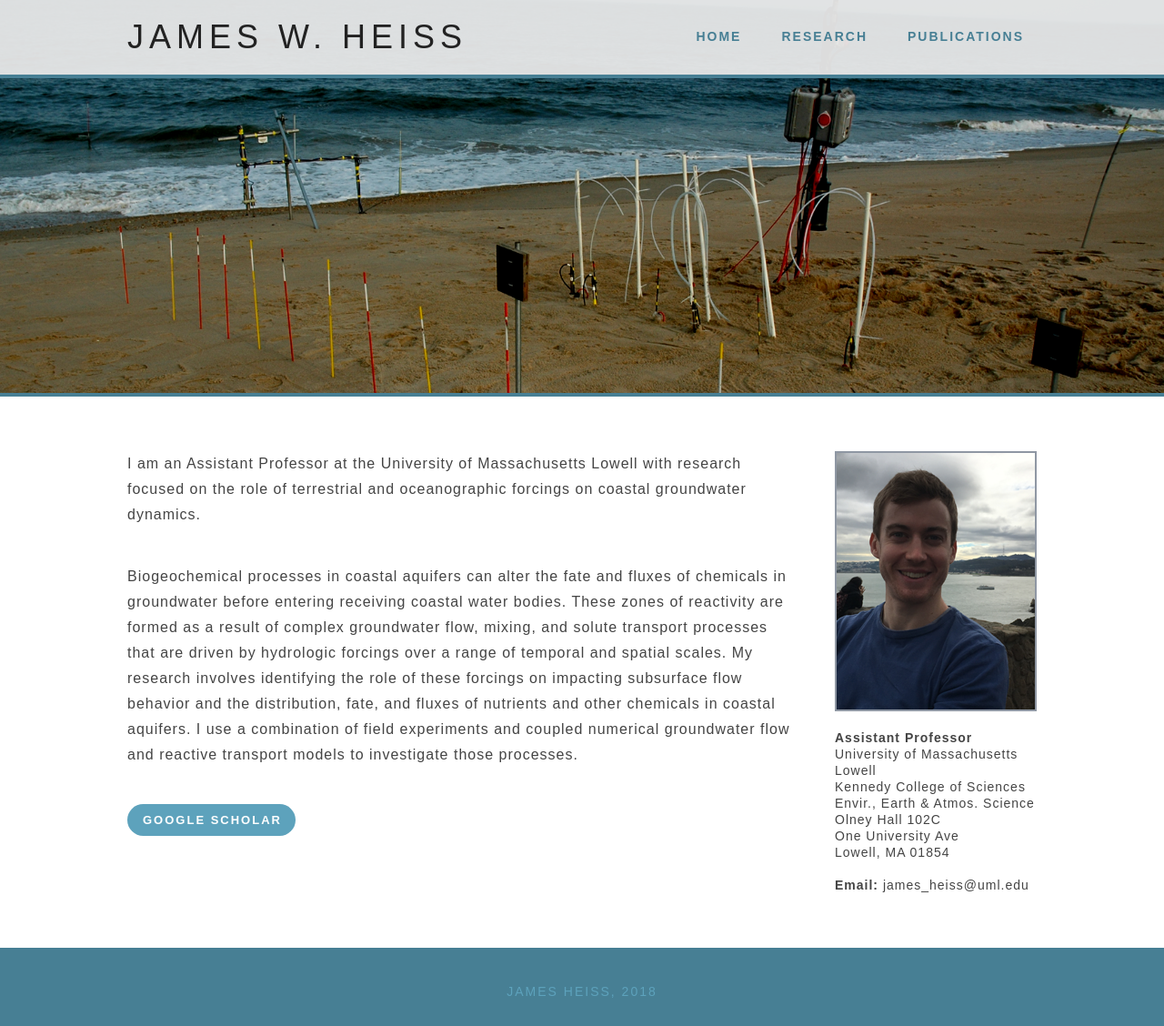
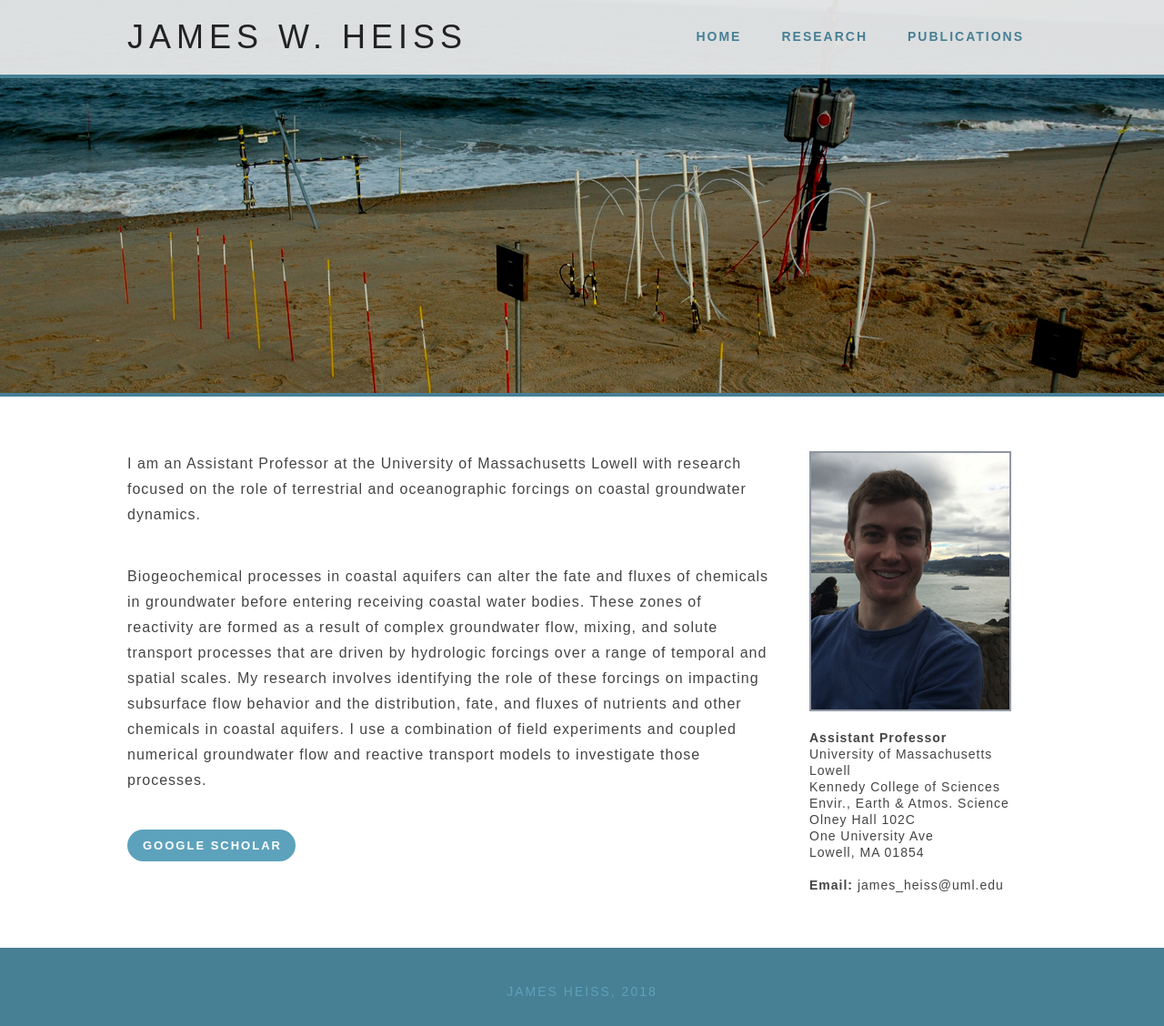
Before and after one commit to jwheiss/jwheiss.github.io, a PHP site: page /index.html in a window 1280 px wide. Shown: the whole page at 91% size. Run offline with PHP 8.4, Linux system fonts and the light colour scheme; some web fonts are replaced.

Commit message:
Add files via upload

```diff
--- a/resources/main.css
+++ b/resources/main.css
@@ -139,7 +139,7 @@ a:hover {
 	letter-spacing: 1px;
 	padding-left: 40px;
 	float: right;
-	width: 222px;
+	width: 250px;
 	}
 #james img {
 	border: solid 2px #8f97a3;
```
